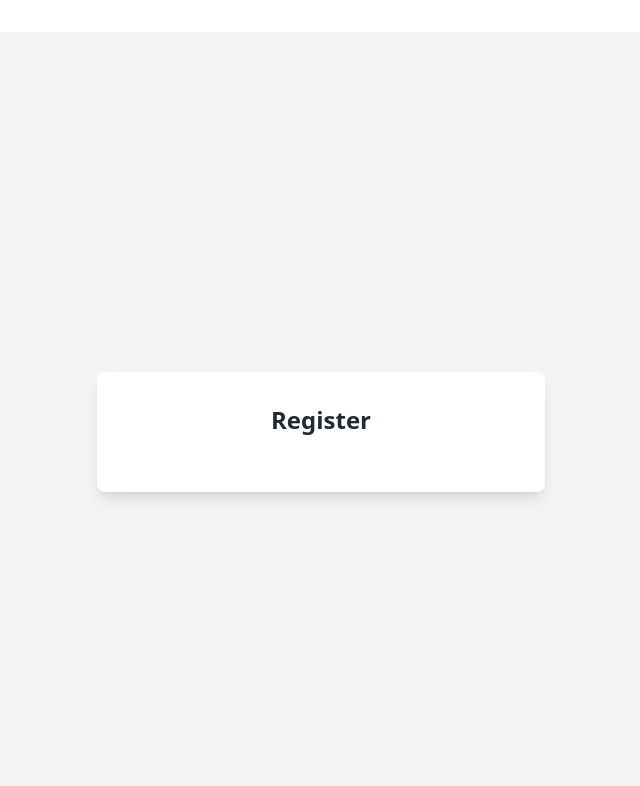
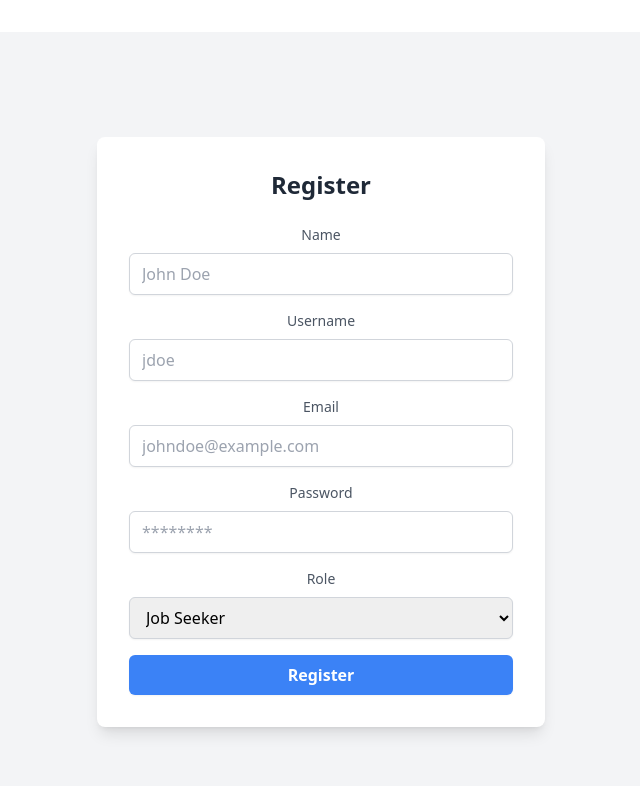
Before and after one commit to elamuhombe/zidio-job-portal, a React (Vite) app in the folder client/: page /register in a window 1280 px wide. Shown: the top 786 px of the page, without its empty margins (319-959 px from the left). Built offline with nearby package versions, Linux system fonts and the light colour scheme.

Commit message:
feat: Add username input field to RegisterForm
- Integrated username field into the registration form
- Updated onSubmit logic to handle username input
- Enhanced UI with appropriate labels and placeholders for the username
- Ensured username is included in the user data managed by the form

```diff
--- a/client/src/components/forms/RegisterForm.tsx
+++ b/client/src/components/forms/RegisterForm.tsx
@@ -1,9 +1,90 @@
-//src/components/forms/RegisterForm.tsx
+import React, { useState } from "react";
+import { RegisterFormProps } from "../types/RegisterFormTypes";
 
-export default function RegisterForm() {
+const RegisterForm: React.FC<RegisterFormProps> = ({ userData, handleInputChange, handleRegister }) => {
+  const [loading, setLoading] = useState(false);
+
+  const onSubmit = async (e: React.FormEvent) => {
+    e.preventDefault();
+    setLoading(true);
+    await handleRegister(e);
+    setLoading(false);
+  };
+
   return (
-    <div>
+    <form onSubmit={onSubmit} className="space-y-4">
+      <div>
+        <label htmlFor="name" className="block text-sm font-medium text-gray-600 mb-2">
+          {userData.role === "employer" ? "Company Name" : "Name"}
+        </label>
+        <input
+          id="name"
+          type="text"
+          value={userData.name}
+          onChange={(e) => handleInputChange("name", e.target.value)}
+          placeholder={userData.role === "employer" ? "Company XYZ" : "John Doe"}
+          className="w-full px-3 py-2 border border-gray-300 rounded-md shadow-sm focus:outline-none focus:ring-2 focus:ring-blue-500"
+          required
+        />
+      </div>
+      <div>
+      <label htmlFor="username" className="block text-sm font-medium text-gray-600 mb-2">Username</label>
+      <input
+          id="username"
+          type="text"
+          value={userData.username}
+          onChange={(e) => handleInputChange("username", e.target.value)}
+          placeholder="jdoe"
+          className="w-full px-3 py-2 border border-gray-300 rounded-md shadow-sm focus:outline-none focus:ring-2 focus:ring-blue-500"
+          required
+        />
 
-    </div>
-  )
-}
+      </div>
+      <div>
+        <label htmlFor="email" className="block text-sm font-medium text-gray-600 mb-2">Email</label>
+        <input
+          id="email"
+          type="email"
+          value={userData.email}
+          onChange={(e) => handleInputChange("email", e.target.value)}
+          placeholder="johndoe@example.com"
+          className="w-full px-3 py-2 border border-gray-300 rounded-md shadow-sm focus:outline-none focus:ring-2 focus:ring-blue-500"
+          required
+        />
+      </div>
+      <div>
+        <label htmlFor="password" className="block text-sm font-medium text-gray-600 mb-2">Password</label>
+        <input
+          id="password"
+          type="password"
+          value={userData.password}
+          onChange={(e) => handleInputChange("password", e.target.value)}
+          placeholder="********"
+          className="w-full px-3 py-2 border border-gray-300 rounded-md shadow-sm focus:outline-none focus:ring-2 focus:ring-blue-500"
+          required
+        />
+      </div>
+      <div>
+        <label htmlFor="role" className="block text-sm font-medium text-gray-600 mb-2">Role</label>
+        <select
+          id="role"
+          value={userData.role}
+          onChange={(e) => handleInputChange("role", e.target.value)}
+          className="w-full px-3 py-2 border border-gray-300 rounded-md shadow-sm focus:outline-none focus:ring-2 focus:ring-blue-500"
+        >
+          <option value="jobseeker">Job Seeker</option>
+          <option value="employer">Employer</option>
+        </select>
+      </div>
+      <button
+        type="submit"
+        disabled={loading}
+        className={`w-full py-2 px-4 ${loading ? 'bg-gray-400' : 'bg-blue-500'} text-white font-semibold rounded-md shadow-sm hover:bg-blue-600 focus:outline-none focus:ring-2 focus:ring-blue-500 focus:ring-offset-2`}
+      >
+        {loading ? 'Registering...' : 'Register'}
+      </button>
+    </form>
+  );
+};
+
+export default RegisterForm;
```
